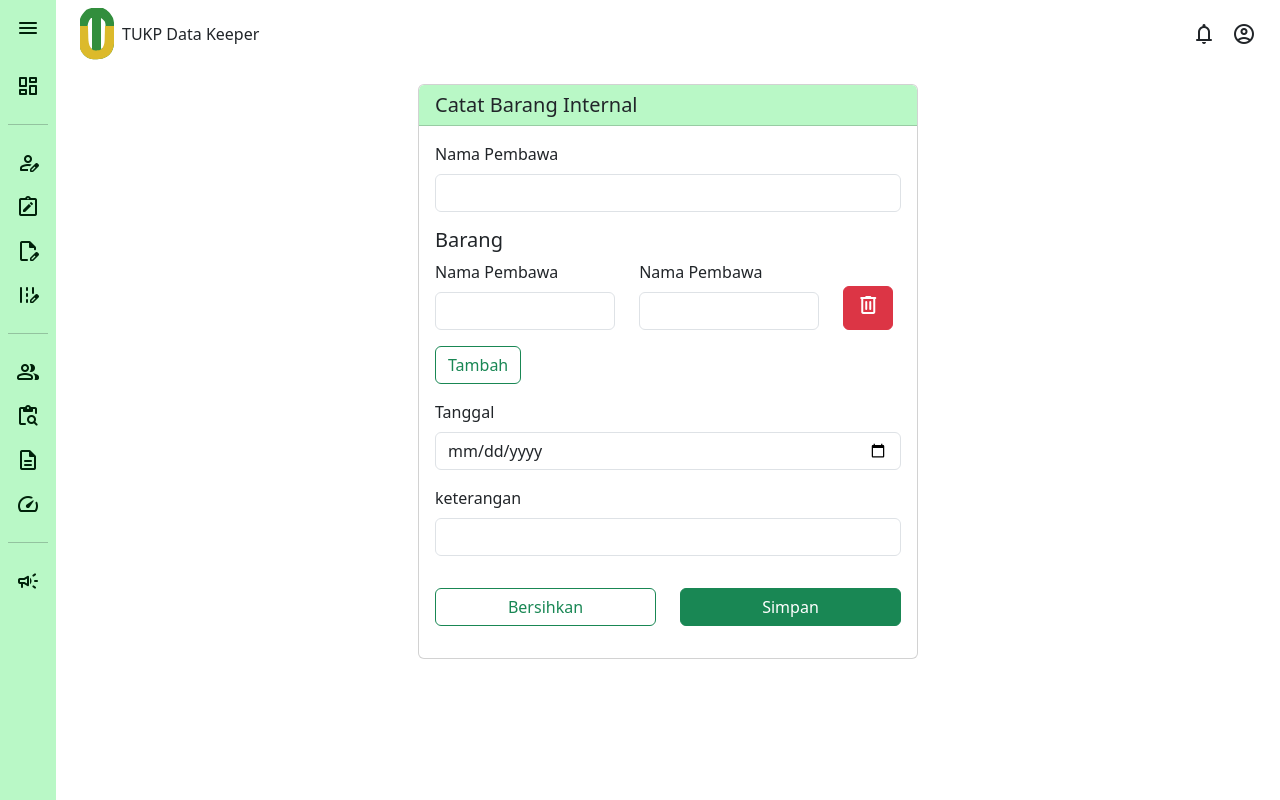
After one commit to fatahillah2606/tukp-datakeeper, a PHP site: page /pages/catat-data/barang-internal.php in a window 1280 px wide. The commit adds this page. Run offline with PHP 8.4, Linux system fonts and the light colour scheme; the visitor is signed in with stand-in values (Sample User, id 1).

Commit message:
feat: Creating template for "catat" and "lihat"
- Creating "Lihat barang internal"
- Creating "Catat barang internal"

```diff
--- a/assets/style/style.css
+++ b/assets/style/style.css
@@ -101,6 +101,7 @@ a {
     overflow: auto;
 }
 
+/* Tabel */
 .tabel {
     background-color: var(--md-sys-color-primary-container);
 }
@@ -116,3 +117,13 @@ a {
 .tabel table tr td {
     background-color: var(--md-sys-color-primary-container);
 }
+
+/* Formulir */
+#formulir {
+    max-width: 500px;
+    margin: auto;
+}
+
+#formulir .card-header {
+    background-color: var(--md-sys-color-primary-container);
+}
--- /dev/null
+++ b/pages/catat-data/barang-internal.php
@@ -0,0 +1,222 @@
+<?php
+// reuire $_SERVER['DOCUMENT_ROOT'] . ''
+
+// cek sesi
+session_start();
+if (!isset($_SESSION["role"])) {
+
+    // Pindah user ke halaman login
+    header("Location: /");
+    exit();
+}
+?>
+
+<!DOCTYPE html>
+<html lang="en">
+    <head>
+        <meta charset="UTF-8" />
+        <meta name="viewport" content="width=device-width, initial-scale=1.0" />
+        <title>Lihat Barang Internal - TUKP Data Keeper</title>
+        <link
+            rel="stylesheet"
+            href="https://fonts.googleapis.com/css2?family=Material+Symbols+Rounded:opsz,wght,FILL,GRAD@20..48,100..700,0..1,-50..200"
+        />
+        <link
+            rel="stylesheet"
+            href="/assets/bootstrap-5.3.5-dist/css/bootstrap.min.css"
+        />
+        <!-- local css -->
+        <link rel="stylesheet" href="/assets/style/style.css" />
+    </head>
+    <body>
+        <div class="layout">
+            <!-- Sidebar -->
+            <aside class="sidebar p-2">
+                <!-- buttons -->
+                <div class="mb-3">
+                    <button
+                        class="material-symbols-rounded bg-transparent border border-0 p-2"
+                        id="menu-btn"
+                    >
+                        menu
+                    </button>
+                </div>
+                <a href="../dashboard.php">
+                    <span class="material-symbols-rounded">dashboard</span>
+                    <span class="menu-title">Dashboard</span>
+                </a>
+                <hr />
+                <!-- Pencatatan -->
+                <a href="../catat-data/pengunjung.php">
+                    <span class="material-symbols-rounded">person_edit</span>
+                    <span class="menu-title">Catat Pengunjung</span>
+                </a>
+                <a href="../catat-data/barang-internal.php">
+                    <span class="material-symbols-rounded">note_alt</span>
+                    <span class="menu-title">Catat Barang Internal</span>
+                </a>
+                <a href="../catat-data/barang-eksternal.php">
+                    <span class="material-symbols-rounded">edit_document</span>
+                    <span class="menu-title">Catat Barang Eksternal</span>
+                </a>
+                <a href="../catat-data/mobil.php">
+                    <span class="material-symbols-rounded">edit_road</span>
+                    <span class="menu-title">Catat Mobil</span>
+                </a>
+                <hr />
+                <!-- Lihat laporan -->
+                <a href="../lihat-data/pengunjung.php">
+                    <span class="material-symbols-rounded">group</span>
+                    <span class="menu-title">Lihat Pengunjung</span>
+                </a>
+                <a href="../lihat-data/barang-internal.php">
+                    <span class="material-symbols-rounded"
+                        >content_paste_search</span
+                    >
+                    <span class="menu-title">Lihat Barang Internal</span>
+                </a>
+                <a href="../lihat-data/barang-eksternal.php">
+                    <span class="material-symbols-rounded">description</span>
+                    <span class="menu-title">Lihat Barang Eksternal</span>
+                </a>
+                <a href="../lihat-data/mobil.php">
+                    <span class="material-symbols-rounded">speed</span>
+                    <span class="menu-title">Lihat Mobil</span>
+                </a>
+                <hr />
+                <a href="../pengumuman.php">
+                    <span class="material-symbols-rounded">campaign</span>
+                    <span class="menu-title">Pengumuman</span>
+                </a>
+            </aside>
+            <div class="main">
+                <!-- Navbar -->
+                <nav class="navbar px-4 overflow-hidden">
+                    <div class="logo d-flex gap-2 align-items-center">
+                        <img src="/assets/images/logo.svg" alt="Logo TUKP" />
+                        <span>TUKP Data Keeper</span>
+                    </div>
+                    <!-- button -->
+                    <div class="d-flex gap-3 align-items-center">
+                        <span class="material-symbols-rounded">
+                            notifications
+                        </span>
+                        <span class="material-symbols-rounded" id="profile"
+                            >account_circle</span
+                        >
+                    </div>
+                </nav>
+                <main class="content p-4">
+                    <!-- Formulir -->
+                    <div class="card overflow-hidden" id="formulir">
+                        <h5 class="card-header">Catat Barang Internal</h5>
+                        <div class="card-body">
+                            <form action="" method="post" id="form-pencatatan">
+                                <div class="mb-3">
+                                    <label for="nama-pembawa" class="form-label"
+                                        >Nama Pembawa</label
+                                    >
+                                    <input
+                                        type="text"
+                                        class="form-control"
+                                        id="nama-pembawa"
+                                        placeholder=""
+                                    />
+                                </div>
+                                <h5>Barang</h5>
+                                <div class="row align-items-end">
+                                    <div class="col">
+                                        <label
+                                            for="nama-barang"
+                                            class="form-label"
+                                            >Nama Pembawa</label
+                                        >
+                                        <input
+                                            type="text"
+                                            class="form-control"
+                                            id="nama-barang"
+                                            placeholder=""
+                                        />
+                                    </div>
+                                    <div class="col">
+                                        <label
+                                            for="jumlah-barang"
+                                            class="form-label"
+                                            >Nama Pembawa</label
+                                        >
+                                        <input
+                                            type="number"
+                                            class="form-control"
+                                            id="jumlah-barang"
+                                            placeholder=""
+                                        />
+                                    </div>
+                                    <div class="col-2">
+                                        <button class="btn btn-danger">
+                                            <span
+                                                class="material-symbols-rounded"
+                                            >
+                                                delete
+                                            </span>
+                                        </button>
+                                    </div>
+                                </div>
+                                <button
+                                    type="button"
+                                    class="btn btn-outline-success my-3"
+                                >
+                                    Tambah
+                                </button>
+                                <div class="mb-3">
+                                    <label for="tanggal" class="form-label"
+                                        >Tanggal</label
+                                    >
+                                    <input
+                                        type="date"
+                                        class="form-control"
+                                        id="tanggal"
+                                        placeholder=""
+                                    />
+                                </div>
+                                <div class="mb-3">
+                                    <label for="keterangan" class="form-label"
+                                        >keterangan</label
+                                    >
+                                    <input
+                                        type="text"
+                                        class="form-control"
+                                        id="keterangan"
+                                        placeholder=""
+                                    />
+                                </div>
+                                <div class="row">
+                                    <div class="col">
+                                        <button
+                                            type="button"
+                                            class="btn btn-outline-success my-3 w-100"
+                                        >
+                                            Bersihkan
+                                        </button>
+                                    </div>
+                                    <div class="col">
+                                        <button
+                                            type="button"
+                                            class="btn btn-success my-3 w-100"
+                                        >
+                                            Simpan
+                                        </button>
+                                    </div>
+                                </div>
+                            </form>
+                        </div>
+                    </div>
+                </main>
+            </div>
+        </div>
+        <script src="/assets/scripts/kelola_data.js"></script>
+        <script src="/assets/scripts/navigation.js"></script>
+        <script>
+            // muatDataBarangInternal(10);
+        </script>
+    </body>
+</html>
```
Also changed, not shown: pages/dashboard.php (+8 -8 lines), pages/lihat-data/barang-internal.php (added, +193 -0 lines).
